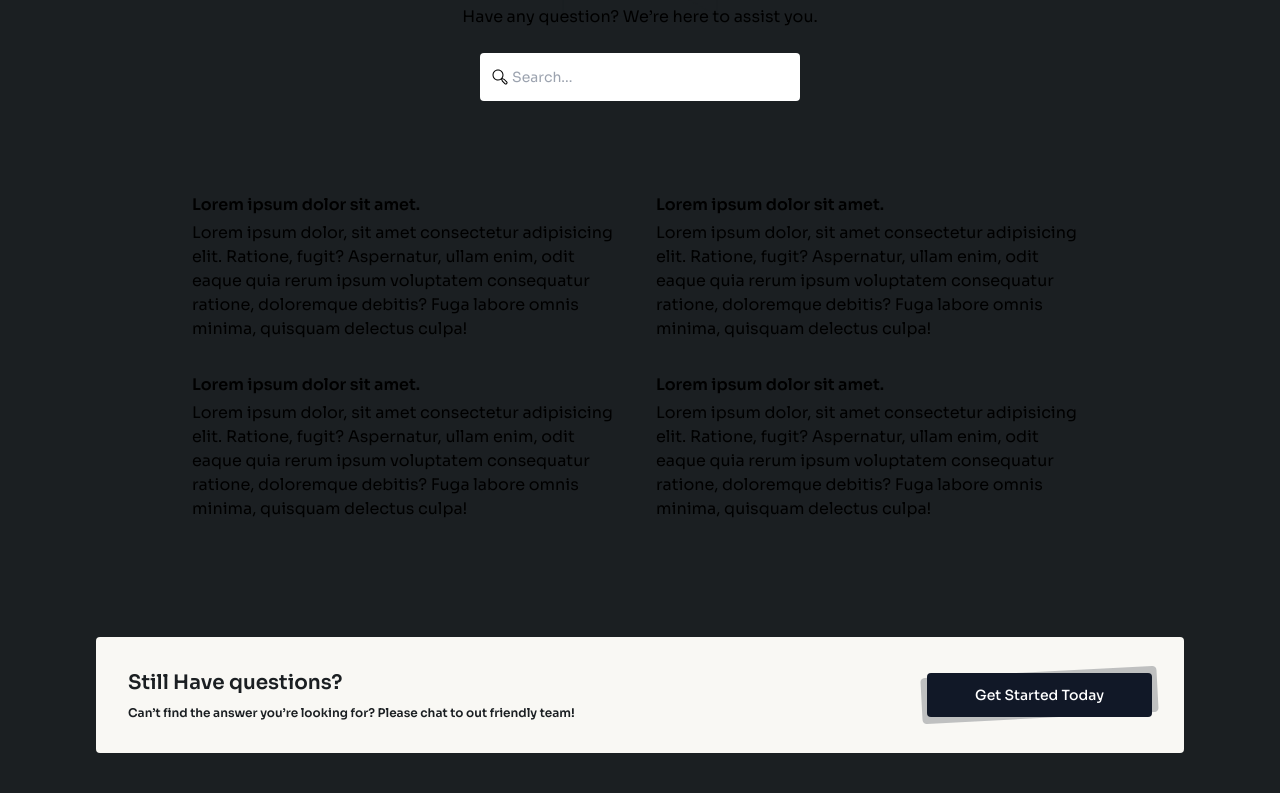
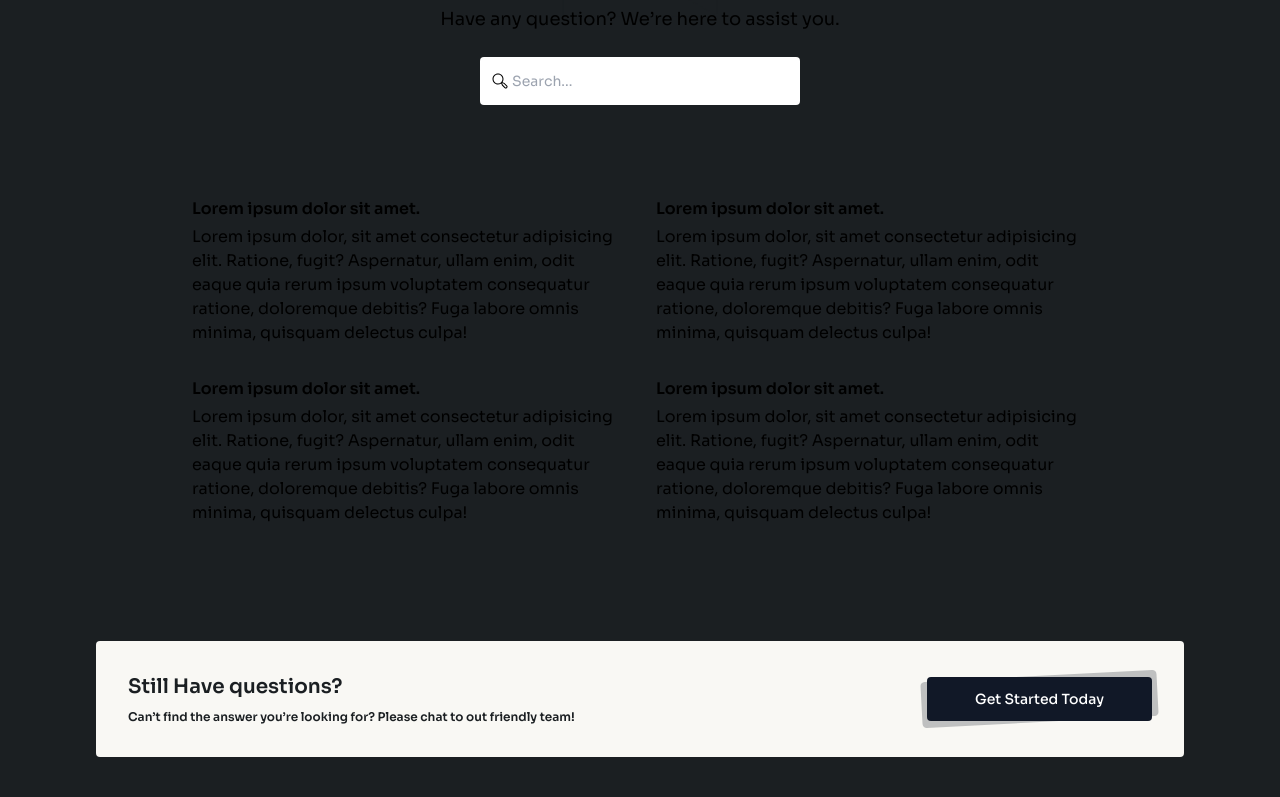
Before and after one commit to neel2751/NeelDesign, a plain HTML site: page faqs.html in a window 1280 px wide. Shown: the part 279-1076 px from the top of the page. Drawn offline with nearby package versions, Linux system fonts and the light colour scheme.

Commit message:
NeelDesign

```diff
--- a/faqs.html
+++ b/faqs.html
@@ -19,7 +19,9 @@
         <h1 class="text-xl font-semibold leading-none text-center sm:text-3xl">
           Ask us anything
         </h1>
-        <p class="mt-2">Have any question? We’re here to assist you.</p>
+        <p class="mt-2 text-sm lg:text-lg">
+          Have any question? We’re here to assist you.
+        </p>
         <div class="relative mt-6 mb-12">
           <span class="absolute inset-y-0 flex items-center pl-2 mx-auto">
             <button
@@ -89,7 +91,7 @@
           </div>
         </div>
       </div>
-      <section class="lg:px-24 px-8 lg:py-10 text-[#1B1F22]">
+      <section class="lg:px-24 px-8 py-4 lg:py-10 text-[#1B1F22]">
         <div
           class="bg-[#F9F8F4] rounded p-8 lg:flex justify-between items-center"
         >
```
